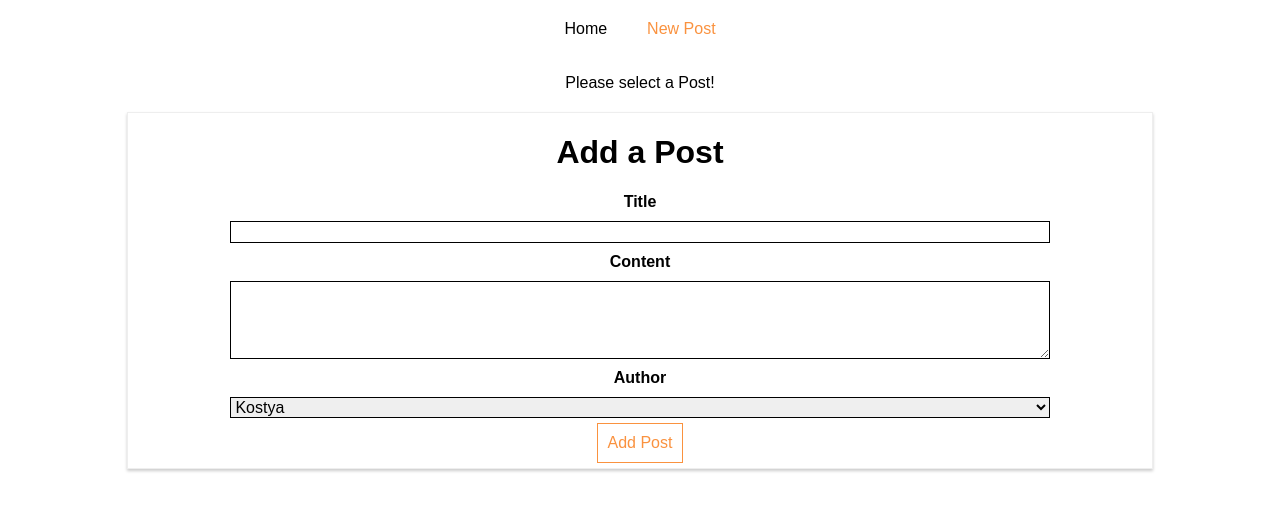
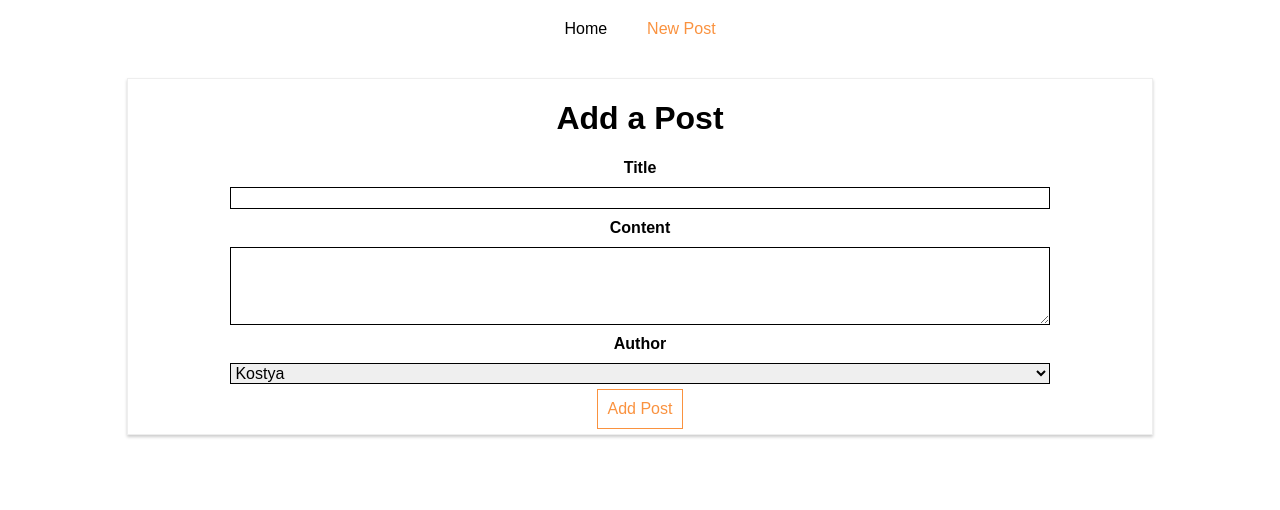
Before and after one commit to KeithChasen/simple-react-blog, a React (Create React App) app: page /new-post in a window 1280 px wide. Shown: the top 510 px of the page. Built offline with nearby package versions, Linux system fonts and the light colour scheme; no server answers.

Commit message:
using switch for routing

```diff
--- a/src/containers/Blog/Blog.js
+++ b/src/containers/Blog/Blog.js
@@ -1,5 +1,5 @@
 import React, { Component } from 'react';
-import { Route, NavLink } from 'react-router-dom'
+import { Route, NavLink, Switch } from 'react-router-dom'
 
 import './Blog.css';
 import Posts from './Posts/Posts'
@@ -35,9 +35,11 @@
                     </nav>
                 </header>
 
-                <Route exact path='/' component={Posts} />
-                <Route path='/:id' component={FullPost} />
-                <Route path='/new-post' component={NewPost} />
+                <Switch>
+                    <Route exact path='/' component={Posts} />
+                    <Route path='/new-post' component={NewPost} />
+                    <Route path='/:id' component={FullPost} />
+                </Switch>
 
             </div>
         );
```
